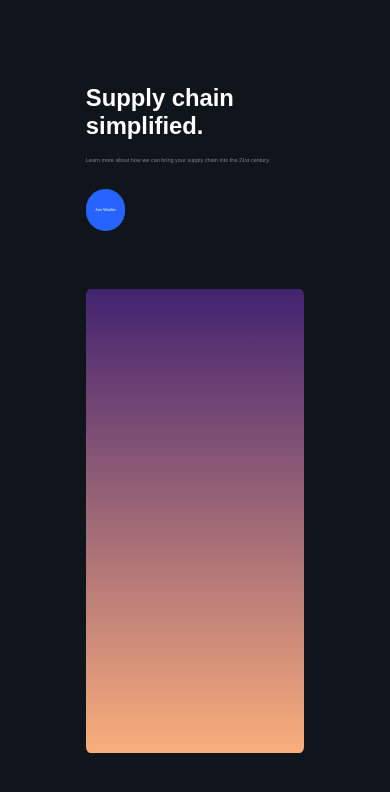
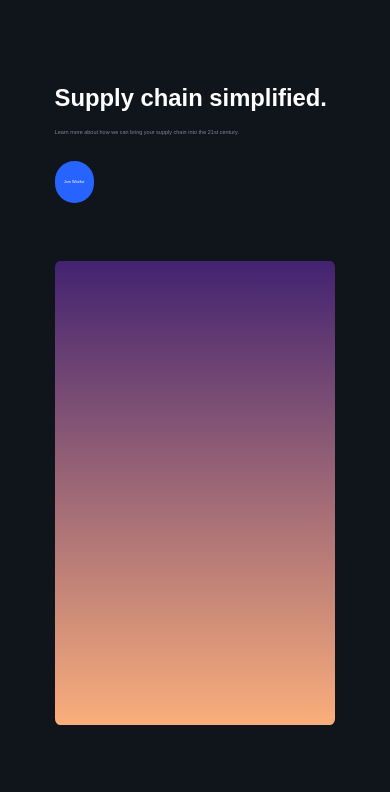
Before and after one commit to rayanwaked/procure-project, a React (Create React App) app: page / in a window 390 px wide. Shown: the top 792 px of the page. Built offline with nearby package versions, Linux system fonts and the light colour scheme.

Commit message:
Responsive design for mobile user interfaces.

```diff
--- a/src/components/landing/landing.css
+++ b/src/components/landing/landing.css
@@ -37,7 +37,7 @@ body {
 
 @media (max-width: 480px) {
     .LandingHeadlineText {
-        width: 70%;
+        width: 90%;
     }
 }
 
@@ -129,6 +129,6 @@ body {
 
 @media (max-width: 480px) {
     .HeroBackdrop {
-        width: 70%;
+        width: 90%;
     }
 }
```
